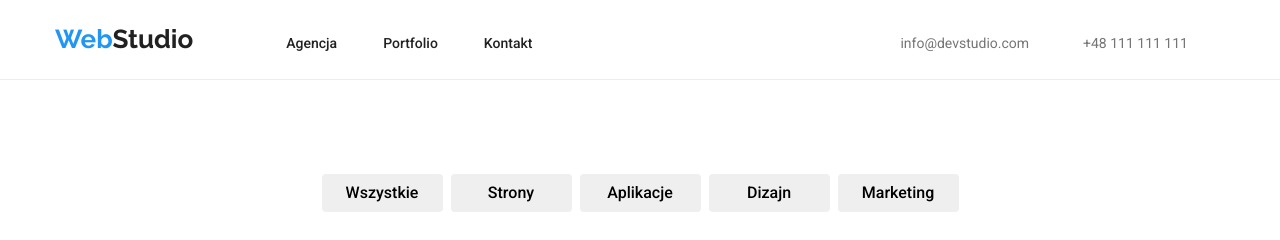
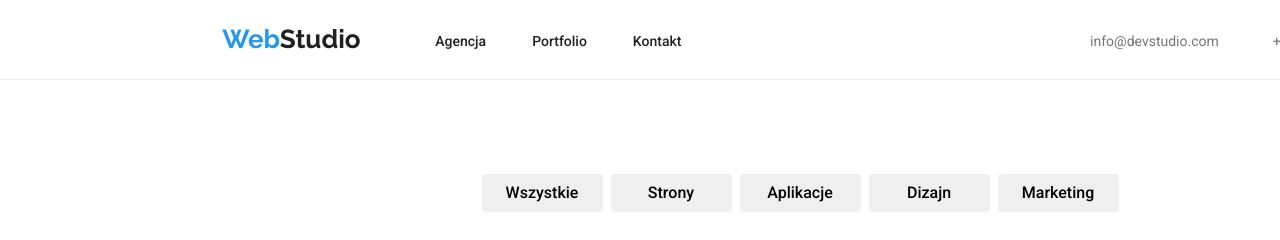
Before and after one commit to OskarSiewruk/goit-markup-hw-03, a plain HTML site: page portfolio.html in a window 1280 px wide. Shown: the top 240 px of the page. Drawn offline with nearby package versions, Linux system fonts and the light colour scheme.

Commit message:
change(index.html, portfolio.html, css)

```diff
--- a/css/styles.css
+++ b/css/styles.css
@@ -26,7 +26,8 @@ body {
 	font-family: "Roboto", "Times New Roman", sans-serif;
 	background-color: var(--backgr-color);
 	color: var(--text-color);
-	width: 100vw;
+	width: 1600px;
+	overflow-x: hidden;
 }
 
 .header-background {
@@ -36,19 +37,20 @@ body {
 }
 
 .header-logo {
-	display: inline-block;
 	margin-top: 24px;
 	margin-bottom: 25px;
-	margin-left: 15px;
 }
 
 .container-nav {
 	height: 80px;
+    display: flex;
+	justify-content: space-around;
 }
 
 .header-nav {
-	display: inline-block;
-	margin-left: 89px;
+	margin-left: 30px;
+    padding-top: 32px;
+    padding-bottom: 32px;
 }
 
 .nav-list > li {
@@ -88,12 +90,17 @@ body {
 	font-size: 14px;
 }
 
-.header-mail {
-	margin-left: 364px;
+.contact-background {
+padding-top: 32px;
+padding-bottom: 32px;
+margin-left: 364px;
 }
 
+.header-mail {}
+
+
 .header-phone {
-	margin-left: 50px;
+    margin-left: 50px;
 }
 
 .footer-logo-link {
--- a/portfolio.html
+++ b/portfolio.html
@@ -34,10 +34,12 @@
 						<li><a class="header-nav-link" href="#">Kontakt</a></li>
 					</ul>
 				</nav>
-				<a class="header-mail" href="mailto:info@devstudio.com"
-					>info@devstudio.com</a
-				>
-				<a class="header-phone" href="tel:+48111111111">+48 111 111 111</a>
+				<div class="contact-background">
+					<a class="header-mail" href="mailto:info@devstudio.com"
+						>info@devstudio.com</a
+					>
+					<a class="header-phone" href="tel:+48111111111">+48 111 111 111</a>
+				</div>
 			</div>
 		</header>
 
```
Also changed, not shown: index.html (+14 -4 lines).
